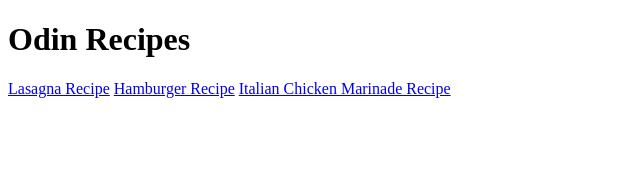
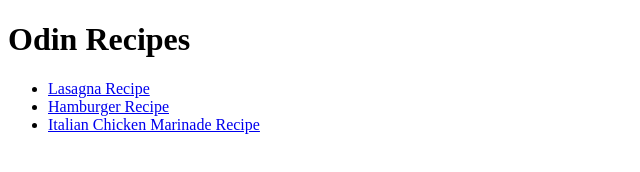
Before and after one commit to rmindra/odin-recipes, a plain HTML site: page index.html in a window 1280 px wide. Shown: the whole page, without its empty margins (0-640 px from the left). Drawn offline with Linux system fonts and the light colour scheme.

Commit message:
Listing the link

```diff
--- a/index.html
+++ b/index.html
@@ -8,8 +8,10 @@
 </head>
 <body>
     <h1>Odin Recipes</h1>
-    <a href="recipes/lasagna.html">Lasagna Recipe</a>
-    <a href="recipes/hamburger.html">Hamburger Recipe</a>
-    <a href="recipes/italianchicken.html">Italian Chicken Marinade Recipe</a>
+    <ul>
+        <li><a href="recipes/lasagna.html">Lasagna Recipe</a></li>
+        <li><a href="recipes/hamburger.html">Hamburger Recipe</a></li>
+        <li><a href="recipes/italianchicken.html">Italian Chicken Marinade Recipe</a></li>
+    </ul>
 </body>
 </html>
```
